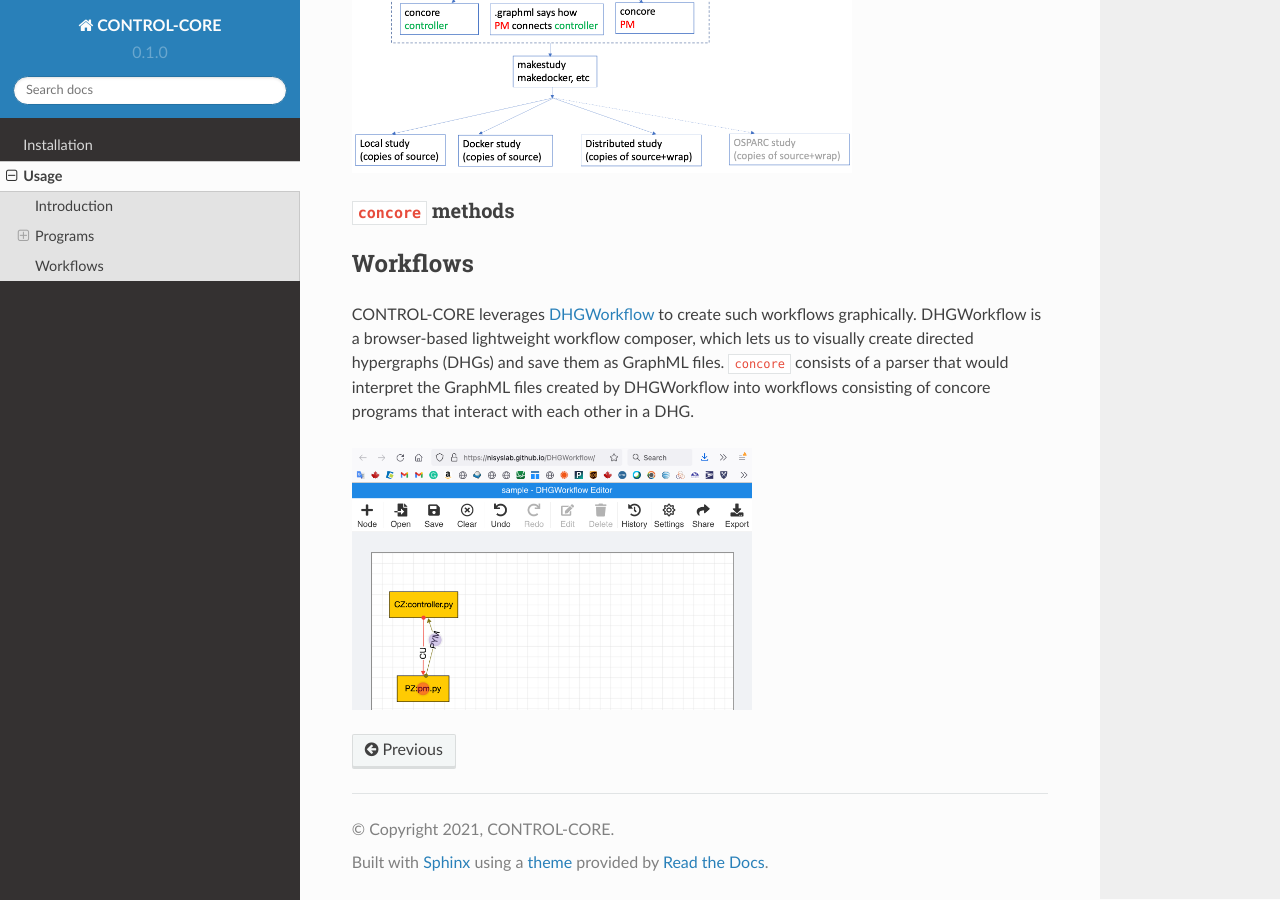
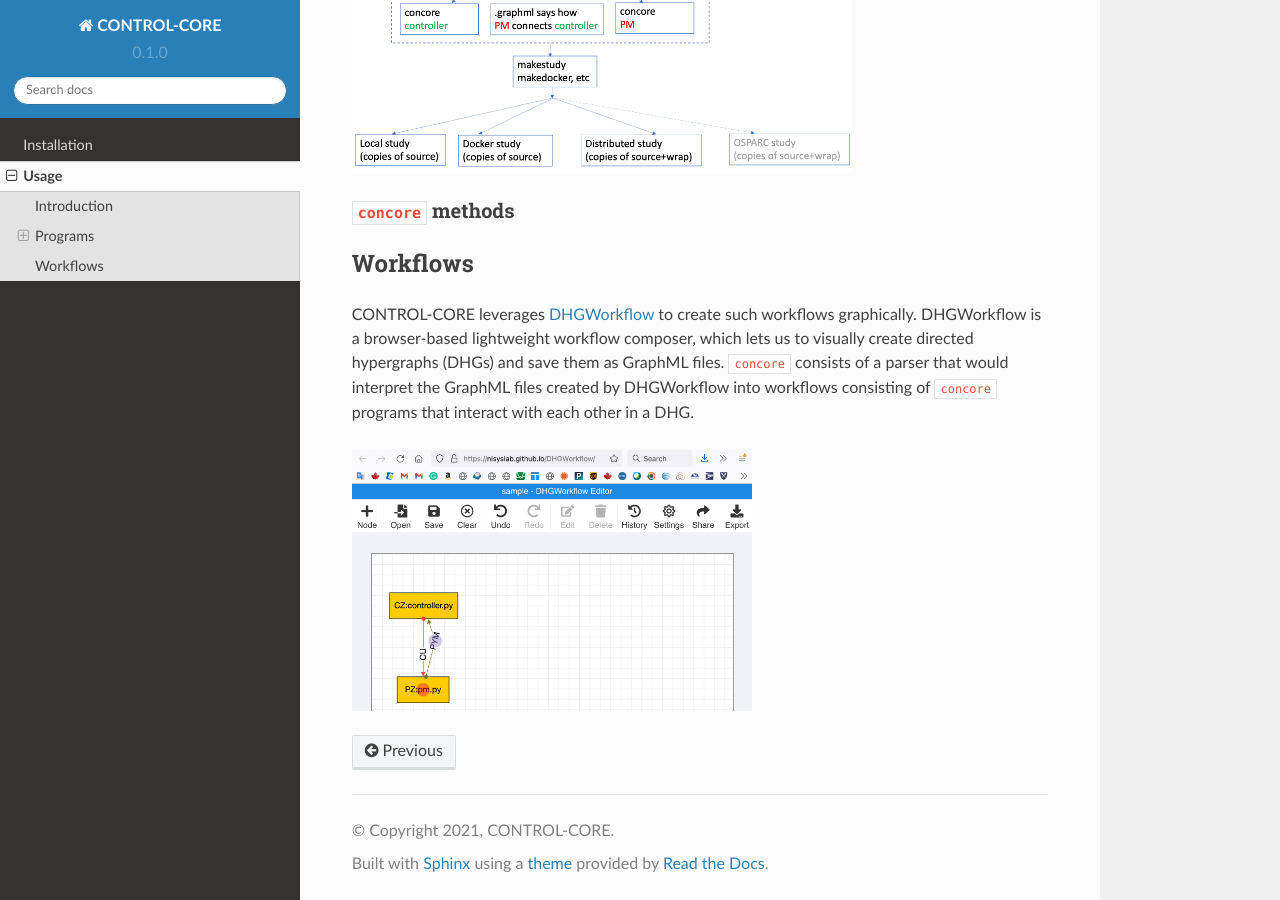
Before and after one commit to ControlCore-Project/documentation, a Sphinx documentation site: the page built from docs/source/usage.rst, in a window 1280 px wide and 900 px high, scrolled down 752 px. Built offline with Sphinx 7.4.7 and the Read the Docs theme 2.0.0, drawn with Linux system fonts in a browser that asks for light colours.

```diff
--- a/docs/source/usage.rst
+++ b/docs/source/usage.rst
@@ -32,7 +32,7 @@ Programs
 Workflows
 ------------
 
-CONTROL-CORE leverages `DHGWorkflow <https://github.com/controlcore-project/DHGWorkflow>`_ to create such workflows graphically. DHGWorkflow is a browser-based lightweight workflow composer, which lets us to visually create directed hypergraphs (DHGs) and save them as GraphML files. ``concore`` consists of a parser that would interpret the GraphML files created by DHGWorkflow into workflows consisting of concore programs that interact with each other in a DHG.
+CONTROL-CORE leverages `DHGWorkflow <https://github.com/controlcore-project/DHGWorkflow>`_ to create such workflows graphically. DHGWorkflow is a browser-based lightweight workflow composer, which lets us to visually create directed hypergraphs (DHGs) and save them as GraphML files. ``concore`` consists of a parser that would interpret the GraphML files created by DHGWorkflow into workflows consisting of ``concore`` programs that interact with each other in a DHG.
 
 .. image:: images/dhg-sample.png
   :width: 400
```
